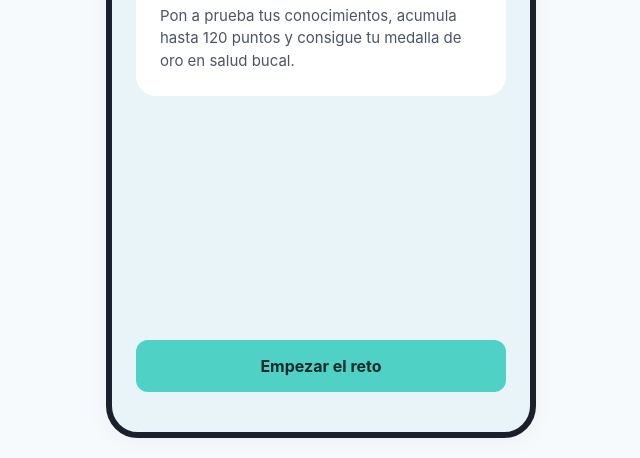
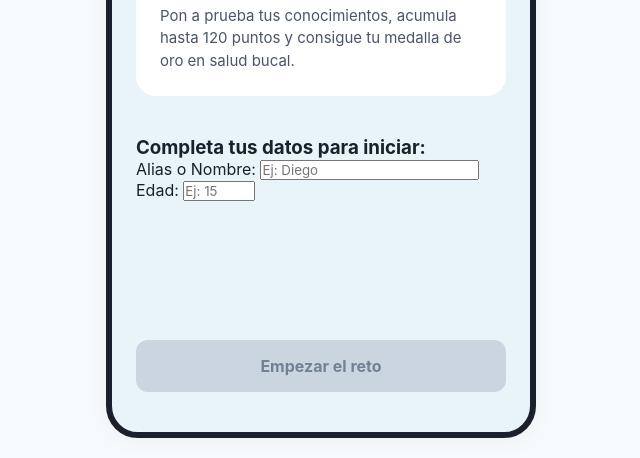
Before and after one commit to ddiegomtt/smiling-friends, a plain HTML site: page smiling-friends/index.html in a window 1280 px wide. Shown: the part 432-890 px from the top of the page, without its empty margins (319-959 px from the left). Drawn offline with nearby package versions, Linux system fonts and the light colour scheme.

Commit message:
Update index.html

```diff
--- a/smiling-friends/index.html
+++ b/smiling-friends/index.html
@@ -27,8 +27,20 @@
         <p>Pon a prueba tus conocimientos, acumula hasta 120 puntos y consigue tu medalla de oro en salud bucal.</p>
       </div>
 
+      <div class="auth-form-card">
+        <h3>Completa tus datos para iniciar:</h3>
+        <div class="input-field">
+          <label for="input-alias">Alias o Nombre:</label>
+          <input type="text" id="input-alias" placeholder="Ej: Diego" maxlength="20" required autocorrect="off">
+        </div>
+        <div class="input-field">
+          <label for="input-edad">Edad:</label>
+          <input type="number" id="input-edad" placeholder="Ej: 15" min="1" max="99" required>
+        </div>
+      </div>
+
       <div class="action-zone">
-        <button id="btn-start" class="btn btn-primary">Empezar el reto</button>
+        <button id="btn-start" class="btn btn-primary" disabled>Empezar el reto</button>
       </div>
     </section>
 
```
